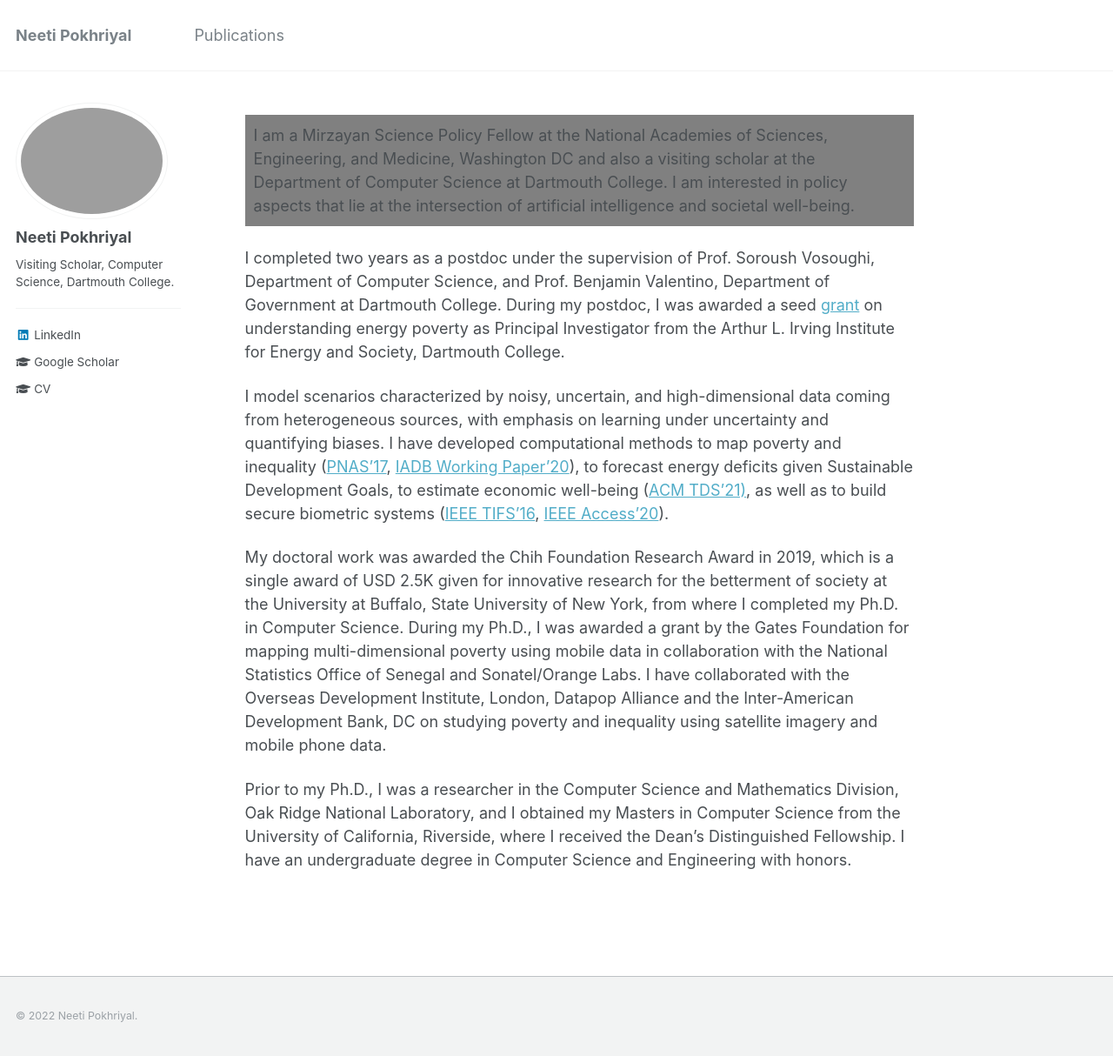
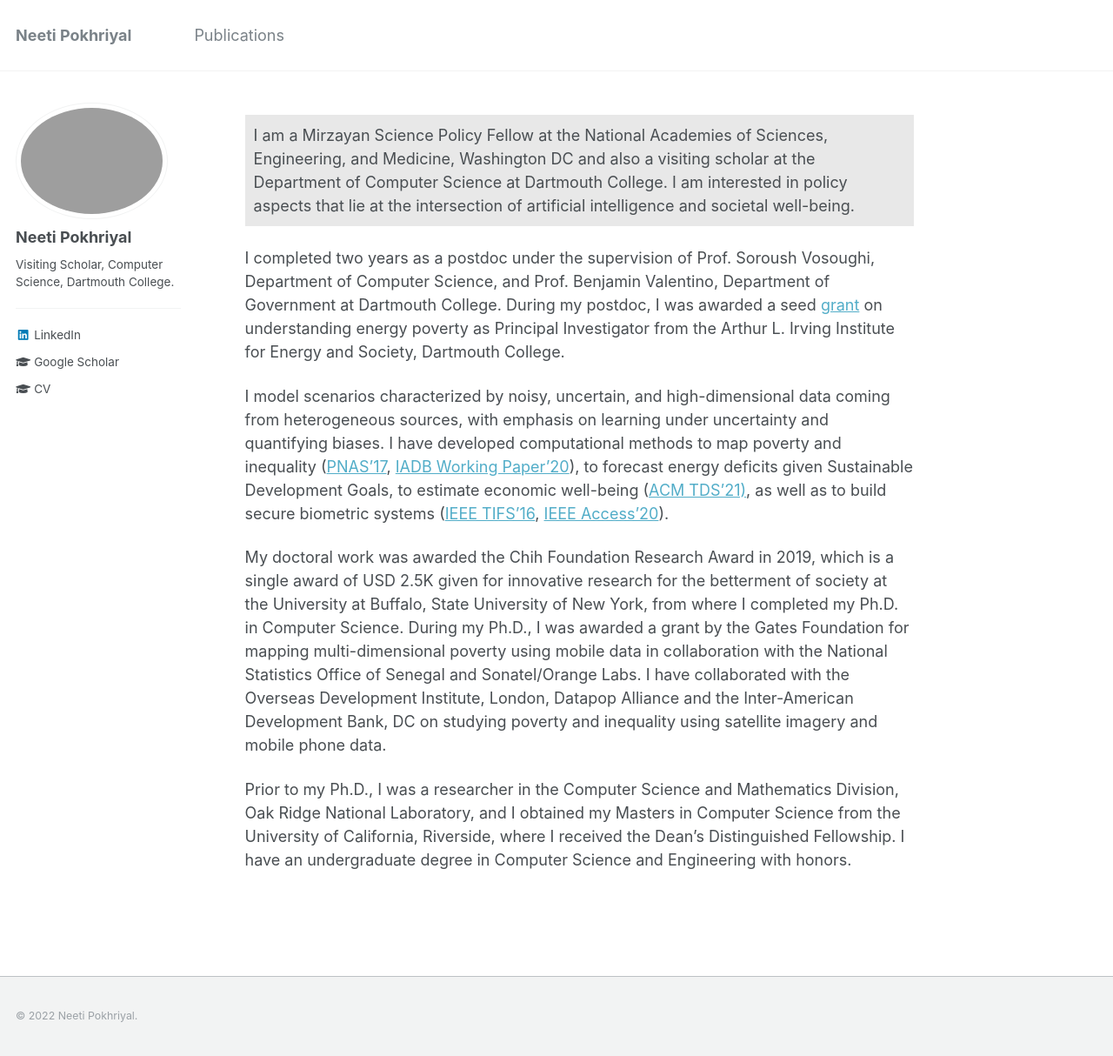
Before and after one commit to neetip/neetip.github.io, a Jekyll site: the page built from _pages/about.md, in a window 1280 px wide and 1214 px high. Shown: the whole window at 87% size. Built offline with Jekyll 4.4.1, drawn with Linux system fonts in a browser that asks for light colours.

Commit message:
Update about.md

```diff
--- a/_pages/about.md
+++ b/_pages/about.md
@@ -8,7 +8,7 @@ redirect_from:
   - /about.html
 ---
 
-<p style="padding: 10px; background-color:gray ; border: 0px solid red;">
+<p style="padding: 10px; background-color:#E8E8E8 ; border: 0px;">
 I am a Mirzayan Science Policy Fellow at the National Academies of Sciences, Engineering, and Medicine, Washington DC and also a visiting scholar at the Department of Computer Science at Dartmouth College. I am interested in policy aspects that lie at the intersection of artificial intelligence and societal well-being.
 </p>
 
```
